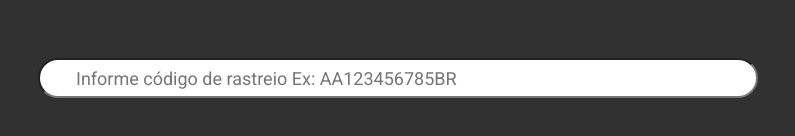
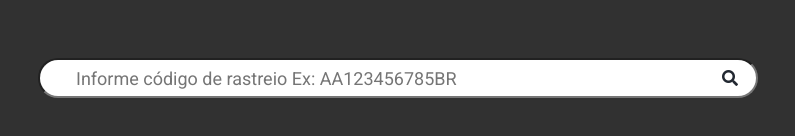
Before and after one commit to Walteann/ta-aonde, a React (Create React App) app: page / in a window 1280 px wide. Shown: the part 312-448 px from the top of the page, without its empty margins (242-1037 px from the left). Built offline with nearby package versions, Linux system fonts and the light colour scheme; no server answers.

Commit message:
feat: search input

```diff
--- a/public/index.html
+++ b/public/index.html
@@ -18,6 +18,7 @@
     <link rel="preconnect" href="https://fonts.googleapis.com">
     <link rel="preconnect" href="https://fonts.gstatic.com" crossorigin>
     <link href="https://fonts.googleapis.com/css2?family=Montserrat:wght@400;500;600;700&family=Roboto:ital,wght@0,100;0,400;0,700;1,100;1,300;1,400&display=swap" rel="stylesheet">
+    <link rel="stylesheet" href="https://pro.fontawesome.com/releases/v5.10.0/css/all.css" integrity="sha384-AYmEC3Yw5cVb3ZcuHtOA93w35dYTsvhLPVnYs9eStHfGJvOvKxVfELGroGkvsg+p" crossorigin="anonymous"/>
     <!--
       Notice the use of %PUBLIC_URL% in the tags above.
       It will be replaced with the URL of the `public` folder during the build.
--- /dev/null
+++ b/src/components/if/If.js
@@ -0,0 +1,6 @@
+export const If = (props) => {
+    if (!!props.condition) {
+        return props.children
+    }
+    return null;
+}
--- a/src/components/input-search/InputSearch.css
+++ b/src/components/input-search/InputSearch.css
@@ -1,3 +1,19 @@
+
+.input-search {
+    position: relative;
+}
+
+.input-search-icon-search {
+    position: absolute;
+    right: 20px;
+    top: 12px;
+    cursor: pointer;
+    color: var(--sixth-color);
+}
+
+.input-search-icon-search:hover {
+    color: var(--primary-color);
+}
 
 input {
     width: 280px;
--- a/src/components/input-search/InputSearch.jsx
+++ b/src/components/input-search/InputSearch.jsx
@@ -1,8 +1,14 @@
-import './InputSearch.css';
+import "./InputSearch.css";
 
-export const InputSearch = () => {
-
+export const InputSearch = (props) => {
     return (
-        <input type="text" placeholder="Informe código de rastreio Ex: AA123456785BR"/>
-    )
-}
+        <div className="input-search">
+            <input
+                type="text"
+                placeholder="Informe código de rastreio Ex: AA123456785BR"
+                onChange={(event) => props.inputChange(event)}
+            />
+            <span className="fas fa-search input-search-icon-search" onClick={(event) => props.iconClick(event)}></span>
+        </div>
+    );
+};
--- a/src/components/timeline/TimeLine.jsx
+++ b/src/components/timeline/TimeLine.jsx
@@ -1,34 +1,15 @@
 import './TimeLine.css';
 import { CardTracking } from '../card-tracking/CardTracking';
-import { useEffect, useState } from 'react';
-import { TrackingService } from '../../services/TrackingService';
+import { If } from '../if/If';
 
-const MOCK_Tracking = {
-    code: "OQ154682804BR",
-    type: "LS"
-}
-
-export const TimeLine = () => {
-
-    const [tracking, setTracking] = useState([]);
-
-    const getTracking = async (payload) => {
-        const { data } = await TrackingService.getTracking(payload);
-
-        const { evento } = data.objeto[0];
-        setTracking([...evento]);
-
-    }
-
-    useEffect(() => {
-        getTracking(MOCK_Tracking);
-    }, []);
-
+export const TimeLine = (props) => {
 
     return (
         <>
             <div className="timeline">
-                    {tracking.map((track, index) => <CardTracking key={index} track={track} isOdd={index}/>)}
+                <If condition={props.tracking?.length}>
+                    {props.tracking?.map((track, index) => <CardTracking key={index} track={track} isOdd={index}/>)}
+                </If>
             </div>
         </>
     );
--- a/src/views/tracking/Tracking.css
+++ b/src/views/tracking/Tracking.css
@@ -16,6 +16,14 @@ header form {
 
 .main {
     margin-top: 100px;
+}
+
+.numero {
+    text-align: center;
+    margin: 20px 0;
+    color: var(--primary-color);
+    font-size: 35px;
+
 }
 
 @media (min-width: 320px) {
--- a/src/views/tracking/Tracking.jsx
+++ b/src/views/tracking/Tracking.jsx
@@ -2,20 +2,58 @@ import LogoSvg from './../../assets/logo.svg';
 import { InputSearch } from '../../components/input-search/InputSearch';
 import './Tracking.css';
 import { TimeLine } from '../../components/timeline/TimeLine';
+import { useState } from 'react';
+import { TrackingService } from '../../services/TrackingService';
+
+
 
 export const Tracking = () => {
+
+    const [tracking, setTracking] = useState([]);
+    const [payload, setPayload] = useState('');
+    const [numero, setNumero] = useState('');
+
+    const getTracking = async (payload) => {
+        const { data } = await TrackingService.getTracking(payload);
+
+        const { evento, numero } = data.objeto[0];
+        setTracking([...evento]);
+        setNumero(numero);
+    }
+
+
+    const handlerInput = (event) => {
+        setPayload(event.target.value);
+    }
+
+    const submitForm = (event) => {
+        event.preventDefault();
+
+        if(!!payload) {
+
+            getTracking({
+                code: payload,
+                type: "LS"
+            });
+
+        } else {
+            return;
+        }
+
+    }
 
     return (
         <>
             <header>
                 <img className="logo" src={LogoSvg} alt="" />
-                <form>
-                    <InputSearch />
+                <form onSubmit={(event) => submitForm(event)}>
+                    <InputSearch inputChange={(event) => handlerInput(event)} iconClick={(event) => submitForm(event)}/>
                 </form>
             </header>
 
             <section className="main">
-                <TimeLine />
+                <h1 className="numero">{numero}</h1>
+                <TimeLine tracking={tracking}/>
             </section>
         </>
     )
```
